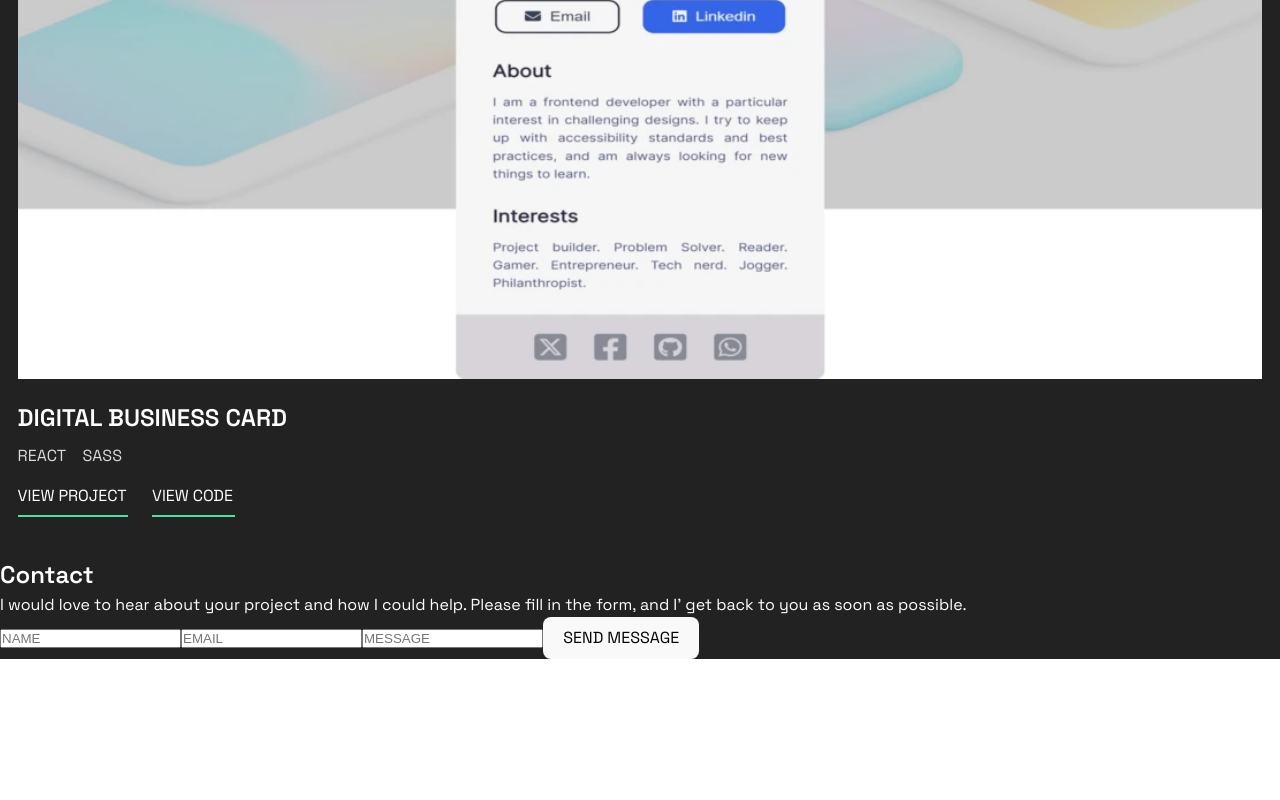
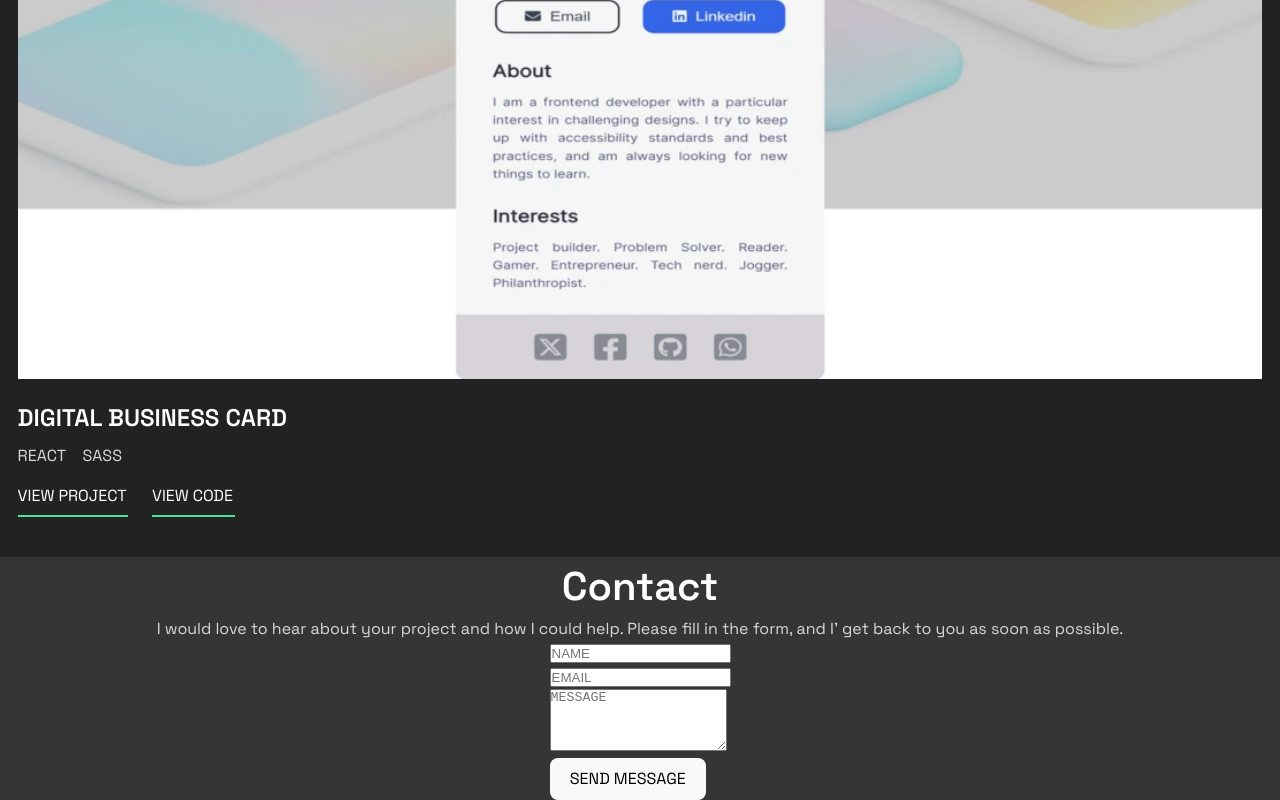
Before and after one commit to luyvannda/luyvannda.github.io, a React (Vite) app: page / in a window 1280 px wide. Shown: the part 6283-7083 px from the top of the page. Before the commit the page ends 6942 px from the top, so only its background shows below. Built offline with nearby package versions, Linux system fonts and the light colour scheme.

Commit message:
add some styles to contact form

```diff
--- a/src/App.css
+++ b/src/App.css
@@ -228,4 +228,24 @@ body {
 .projects .projects-main .project-links .source-view:hover {
   color: #4ee1a0;
   cursor: pointer;
+}
+
+.form-container {
+  background-color: rgba(217, 217, 217, 0.1);
+  padding: 0 1.1rem;
+  display: flex;
+  flex-direction: column;
+  align-items: center;
+}
+.form-container h2 {
+  font-size: 2.5rem;
+}
+.form-container p {
+  text-align: center;
+  color: #D9D9D9;
+}
+.form-container form {
+  display: flex;
+  flex-direction: column;
+  align-items: flex-start;
 }/*# sourceMappingURL=App.css.map */
--- a/src/App.scss
+++ b/src/App.scss
@@ -12,7 +12,7 @@ $main-black-color: #222222;
 $main-white-color: #ffffff;
 $main-text-gray: #D9D9D9;
 $underline-green: #4ee1a0;
-$text-opacity: 0.9;
+$background-opacity: 0.1;
 
 * {
   padding: 0;
@@ -286,3 +286,26 @@ body {
     }
   }
 }
+
+.form-container {
+  background-color: rgba($main-text-gray, $background-opacity);
+  padding: 0 1.1rem;
+  display: flex;
+  flex-direction: column;
+  align-items: center;
+
+  h2 {
+    font-size: 2.5rem;
+  }
+
+  p {
+    text-align: center;
+    color: $main-text-gray;
+  }
+
+  form {
+    display: flex;
+    flex-direction: column;
+    align-items: flex-start;
+  }
+}
--- a/src/components/ContactForm.jsx
+++ b/src/components/ContactForm.jsx
@@ -19,10 +19,10 @@ export default function ContactForm() {
         </label>
 
         <label htmlFor="message">
-          <input id="message" type="text" name="message" placeholder="MESSAGE"></input>
+          <textarea id="message" name="message" rows="4" placeholder="MESSAGE"></textarea>
         </label>
 
-        <button type="submit">SEND MESSAGE</button>
+        <button className="form-btn" type="submit">SEND MESSAGE</button>
       </form>
 
     </div>
```
Also changed, not shown: 1 other file (tests, documents, lock files or other folders).
